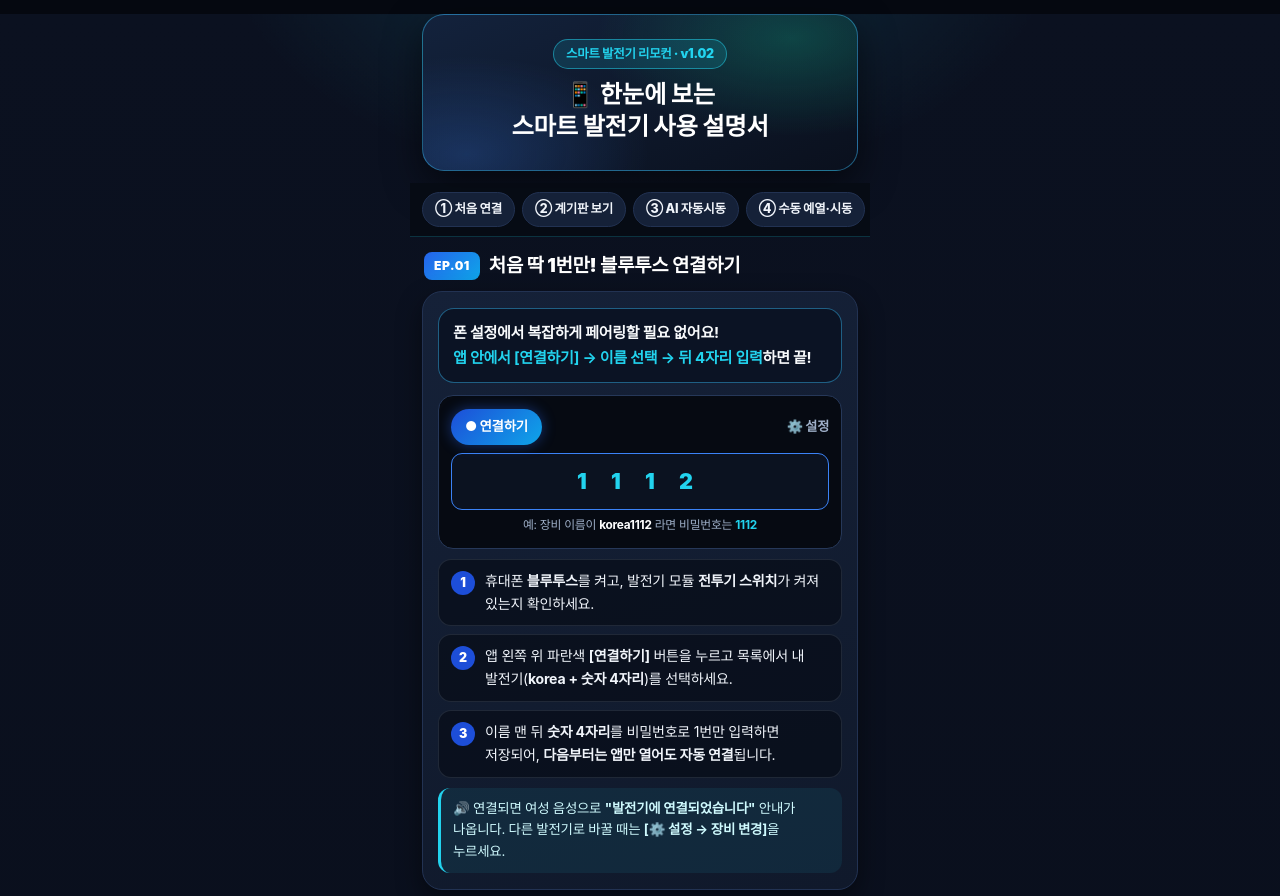
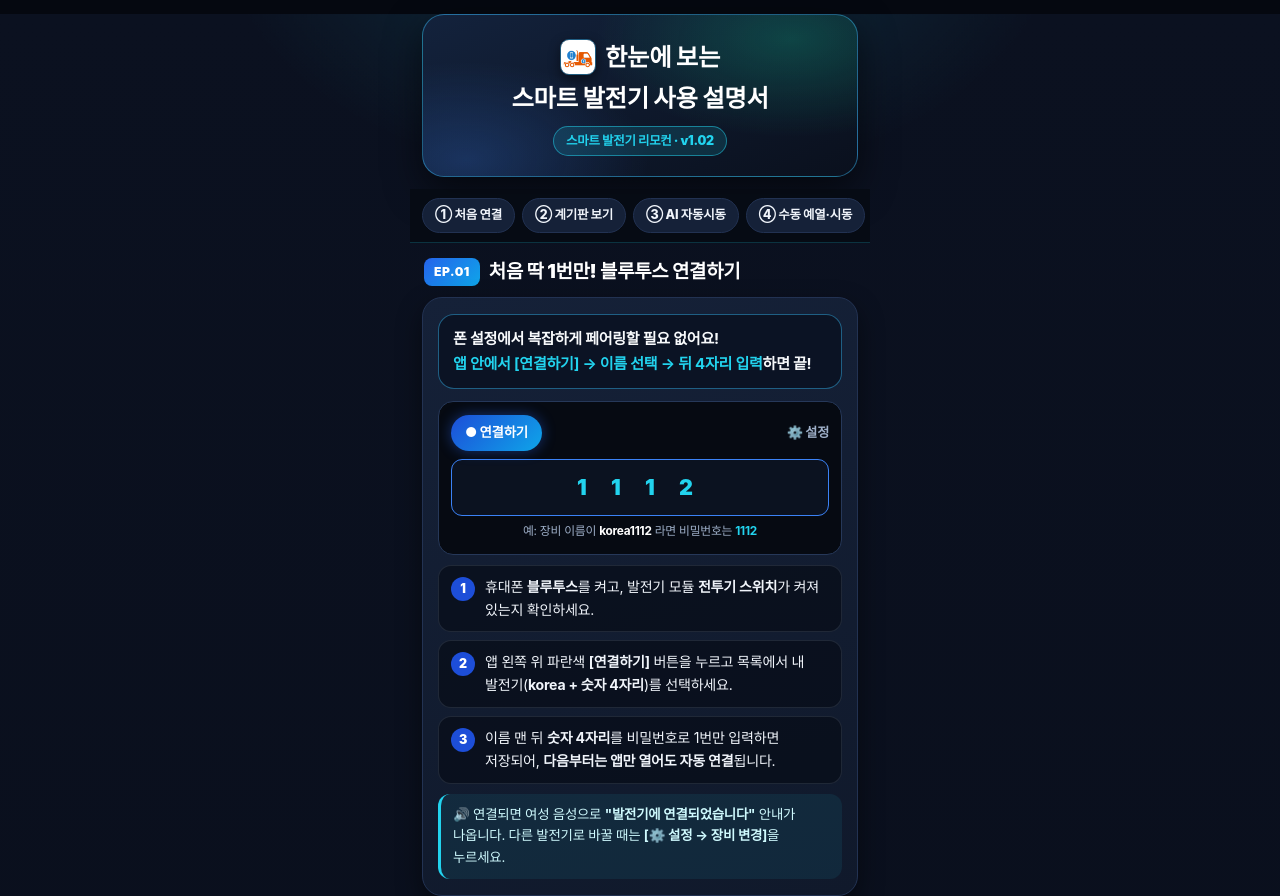
Before and after one commit to jkyungcom-sketch/gen-controller, a plain HTML site: page manual.html in a window 1280 px wide. Shown: the top 896 px of the page. Drawn offline with Linux system fonts and the light colour scheme.

```diff
--- a/manual.html
+++ b/manual.html
@@ -4,6 +4,8 @@
   <meta charset="UTF-8" />
   <meta name="viewport" content="width=device-width, initial-scale=1.0, maximum-scale=2.0" />
   <meta name="theme-color" content="#070b14" />
+  <link rel="icon" type="image/png" href="./assets/app-icon.png" />
+  <link rel="apple-touch-icon" href="./assets/app-icon.png" />
   <title>스마트 발전기 리모컨 사용 설명서 v1.02</title>
   <style>
     :root {
@@ -65,15 +67,31 @@
       color: var(--cyan);
       font-size: 0.78rem;
       font-weight: 900;
-      margin-bottom: 10px;
+      margin-top: 12px;
     }
     .cover h1 {
       font-size: 1.52rem;
       font-weight: 900;
-      line-height: 1.3;
+      line-height: 1.32;
       color: #fff;
-      margin-bottom: 8px;
+      margin-bottom: 0;
       word-break: keep-all;
+    }
+    .cover-title-row {
+      display: inline-flex;
+      align-items: center;
+      justify-content: center;
+      gap: 9px;
+      margin-bottom: 2px;
+    }
+    .cover-icon {
+      width: 36px;
+      height: 36px;
+      border-radius: 9px;
+      object-fit: cover;
+      box-shadow: 0 4px 12px rgba(0, 0, 0, 0.45);
+      border: 1px solid rgba(56, 189, 248, 0.4);
+      flex: 0 0 auto;
     }
     .cover p {
       font-size: 0.9rem;
@@ -423,8 +441,8 @@
   <div class="wrap">
     <!-- 표지 -->
     <header class="cover">
+      <h1><span class="cover-title-row"><img class="cover-icon" src="./assets/app-icon.png" alt="스마트 발전기 리모컨 아이콘" /><span>한눈에 보는</span></span><br />스마트 발전기 사용 설명서</h1>
       <div class="ver-pill">스마트 발전기 리모컨 · v1.02</div>
-      <h1>📱 한눈에 보는<br />스마트 발전기 사용 설명서</h1>
     </header>
 
     <!-- 빠른 목차 -->
```
